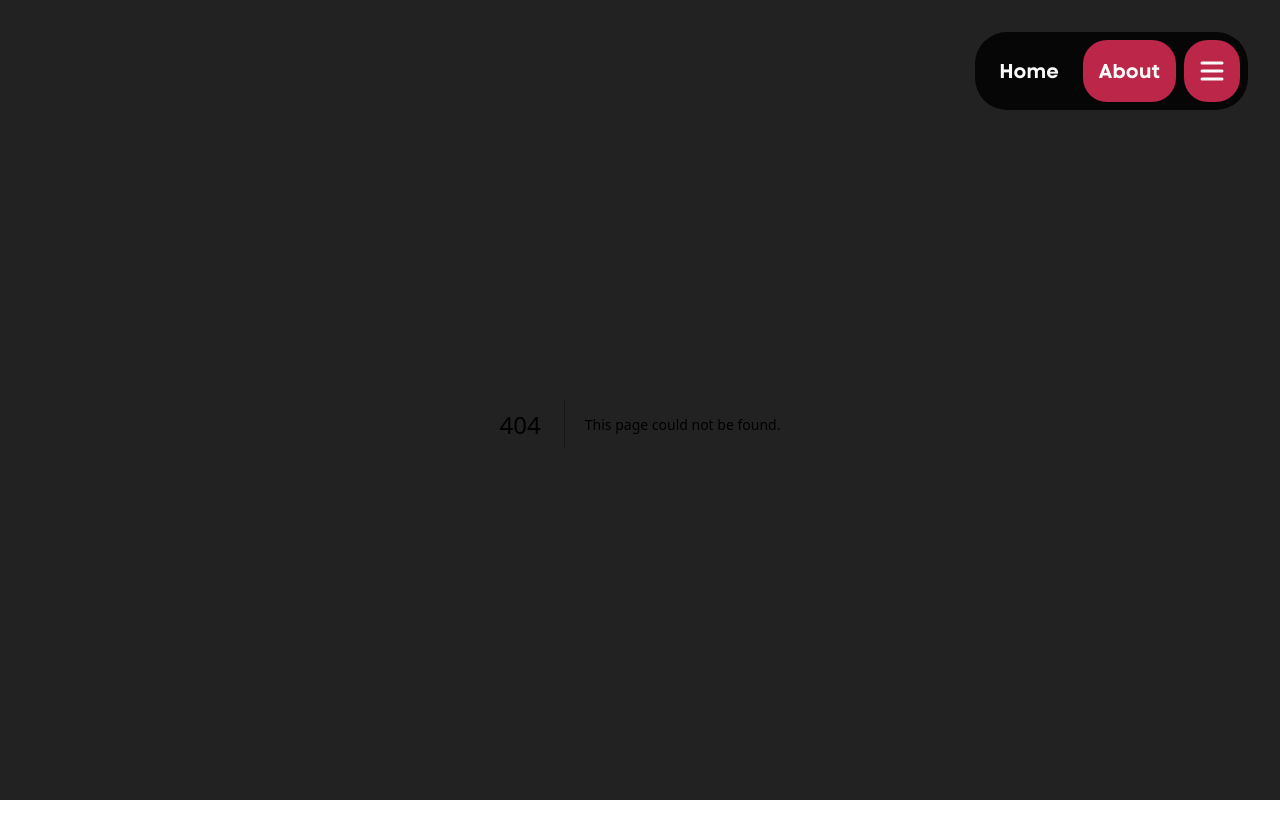
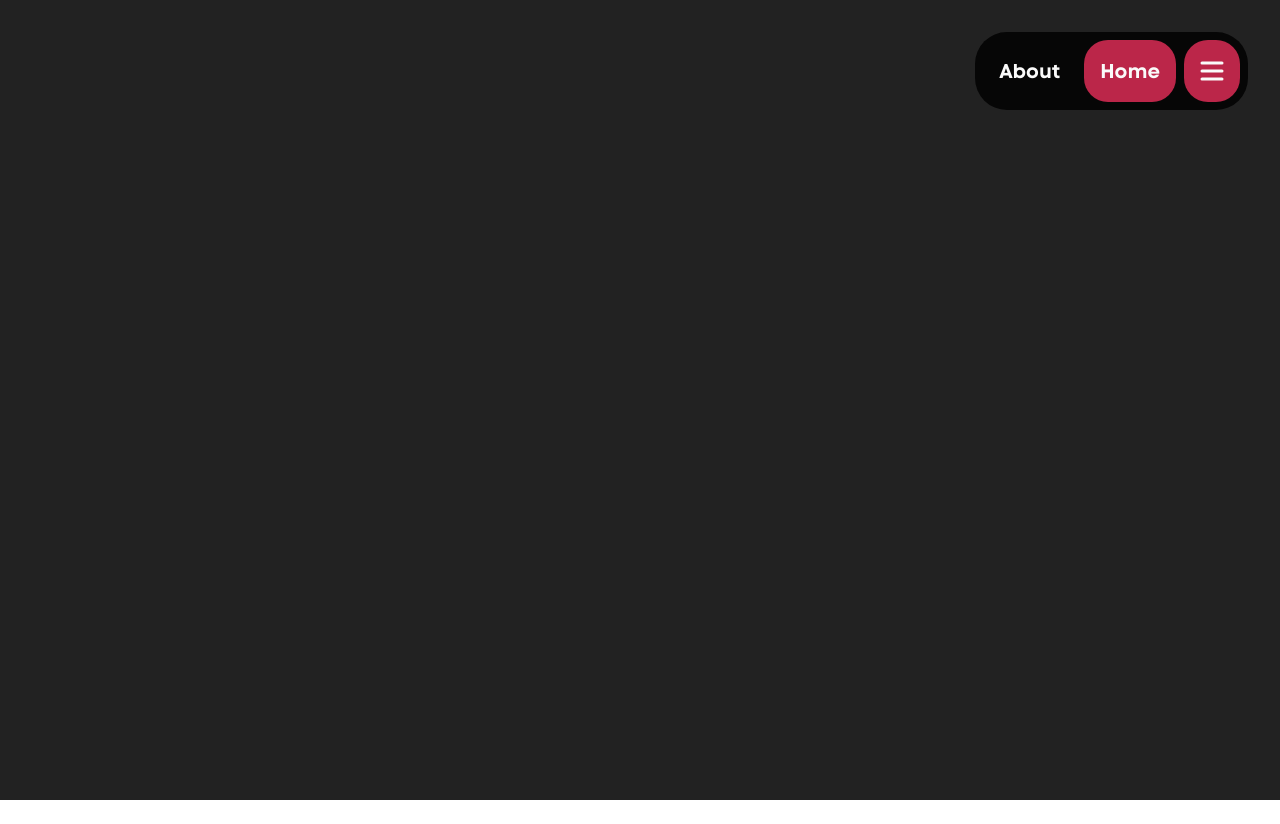
Before and after one commit to steppp/personal-website, a Next.js app: page /about in a window 1280 px wide. Before the commit this address had no page. After the commit the page ends 800 px from the top, so only its background shows below. Built offline with nearby package versions, Linux system fonts and the light colour scheme.

Commit message:
feat: add NavBar features [#4]
Add NavBar features and update styling.

Add button link handling.

Add empty about page.

Minor changes and fixes.

```diff
--- a/components/Button/index.tsx
+++ b/components/Button/index.tsx
@@ -1,6 +1,6 @@
 import React, { MouseEventHandler } from 'react'
 import Icon from '../Icon'
-import { StyledButton, StyledButtonIcon } from './styles'
+import { StyledButton, StyledButtonIcon, StyledLink } from './styles'
 
 interface ButtonProps {
 	href?: string
@@ -11,15 +11,17 @@ interface ButtonProps {
 }
 
 const Button = ({ onClick, href, iconName, children, ...props }: ButtonProps) => {
+	const WrapperComponent = (!!href ? StyledLink : StyledButton) as React.ElementType
+
 	return (
-		<StyledButton onClick={onClick} plain={props.plain}>
+		<WrapperComponent href={href} onClick={onClick} plain={props.plain}>
 			{iconName && (
 				<StyledButtonIcon hasText={children !== undefined}>
 					<Icon name={iconName} role="button icon" />
 				</StyledButtonIcon>
 			)}
 			{children}
-		</StyledButton>
+		</WrapperComponent>
 	)
 }
 
--- a/components/Button/styles.ts
+++ b/components/Button/styles.ts
@@ -1,6 +1,7 @@
-import { styled } from '@/theme/stitches.config'
+import { styled, css } from '@/theme/stitches.config'
+import Link from 'next/link'
 
-export const StyledButton = styled('button', {
+const commonStyles = css({
 	display: 'flex',
 	justifyContent: 'center',
 	alignItems: 'center',
@@ -21,6 +22,14 @@ export const StyledButton = styled('button', {
 	},
 })
 
+export const StyledLink = styled(Link, commonStyles, {
+	textDecoration: 'none',
+})
+
+export const StyledButton = styled('button', {
+	...commonStyles,
+})
+
 export const StyledButtonIcon = styled('div', {
 	variants: {
 		hasText: {
--- a/components/NavBar/index.tsx
+++ b/components/NavBar/index.tsx
@@ -1,14 +1,42 @@
-import React from 'react'
+import { NavbarItemModel, NavbarModel } from '@/models/components/Navbar'
+import { useRouter } from 'next/router'
+import React, { useEffect, useState } from 'react'
 import Button from '../Button'
-import { StyledNavBar } from './styles'
+import { StyledNavbar } from './styles'
 
-const NavBar = () => {
+const NavBar = ({ items }: NavbarModel) => {
+	// item which highlights the page we are currently on
+	const [activeItem, setActiveItem] = useState<NavbarItemModel>()
+	// item which is the only clickable element besides the hamburger button
+	const [nextItem, setNextItem] = useState<NavbarItemModel>()
+	const router = useRouter()
+
+	if (!items?.length) {
+		throw new Error('No items provided')
+	}
+
+	useEffect(() => {
+		if (!router.isReady) {
+			return
+		}
+
+		// select the element whose URL matches the pathname
+		const activeRouteItem = items?.find((item) => router.asPath == item.href)
+		setActiveItem(activeRouteItem)
+
+		// the next clickable element will be the first one whose URL do not match the active one
+		const nextRouteItem = items?.find((item) => item.href !== activeRouteItem?.href)
+		setNextItem(nextRouteItem)
+	}, [router, items])
+
 	return (
-		<StyledNavBar>
-			<Button plain>Home</Button>
-			<Button>About</Button>
+		<StyledNavbar>
+			<Button plain href={activeItem?.href}>
+				{activeItem?.label}
+			</Button>
+			<Button href={nextItem?.href}>{nextItem?.label}</Button>
 			<Button iconName="hamburger" onClick={(e) => console.debug({ e })} />
-		</StyledNavBar>
+		</StyledNavbar>
 	)
 }
 
--- a/components/NavBar/styles.ts
+++ b/components/NavBar/styles.ts
@@ -1,6 +1,6 @@
 import { styled } from '@/theme/stitches.config'
 
-export const StyledNavBar = styled('nav', {
+export const StyledNavbar = styled('nav', {
 	backgroundColor: '$grayDark1',
 	borderRadius: '$outer',
 	display: 'flex',
--- /dev/null
+++ b/models/components/Navbar.ts
@@ -0,0 +1,8 @@
+export type NavbarItemModel = {
+	label: string
+	href: string
+}
+
+export type NavbarModel = {
+	items: NavbarItemModel[]
+}
--- a/pages/_app.tsx
+++ b/pages/_app.tsx
@@ -1,4 +1,4 @@
-import NavBar from '@/components/NavBar'
+import NavBar from '@/components/Navbar'
 import { globalStyles } from '@/theme/global'
 import { css } from '@/theme/stitches.config'
 import type { AppProps } from 'next/app'
@@ -14,12 +14,18 @@ export const mainTagStyle = css({
 	},
 })
 
+const navBarRoutes = [
+	{ href: '/', label: 'Home' },
+	{ href: '/about', label: 'About' },
+	{ href: '/contact', label: 'Contact' },
+]
+
 export default function App({ Component, pageProps }: AppProps) {
 	globalStyles()
 
 	return (
 		<>
-			<NavBar />
+			<NavBar items={navBarRoutes} />
 			<main className={mainTagStyle()}>
 				<Component {...pageProps} />
 			</main>
--- /dev/null
+++ b/pages/about.tsx
@@ -0,0 +1,3 @@
+export default function About() {
+	return <></>
+}
```
